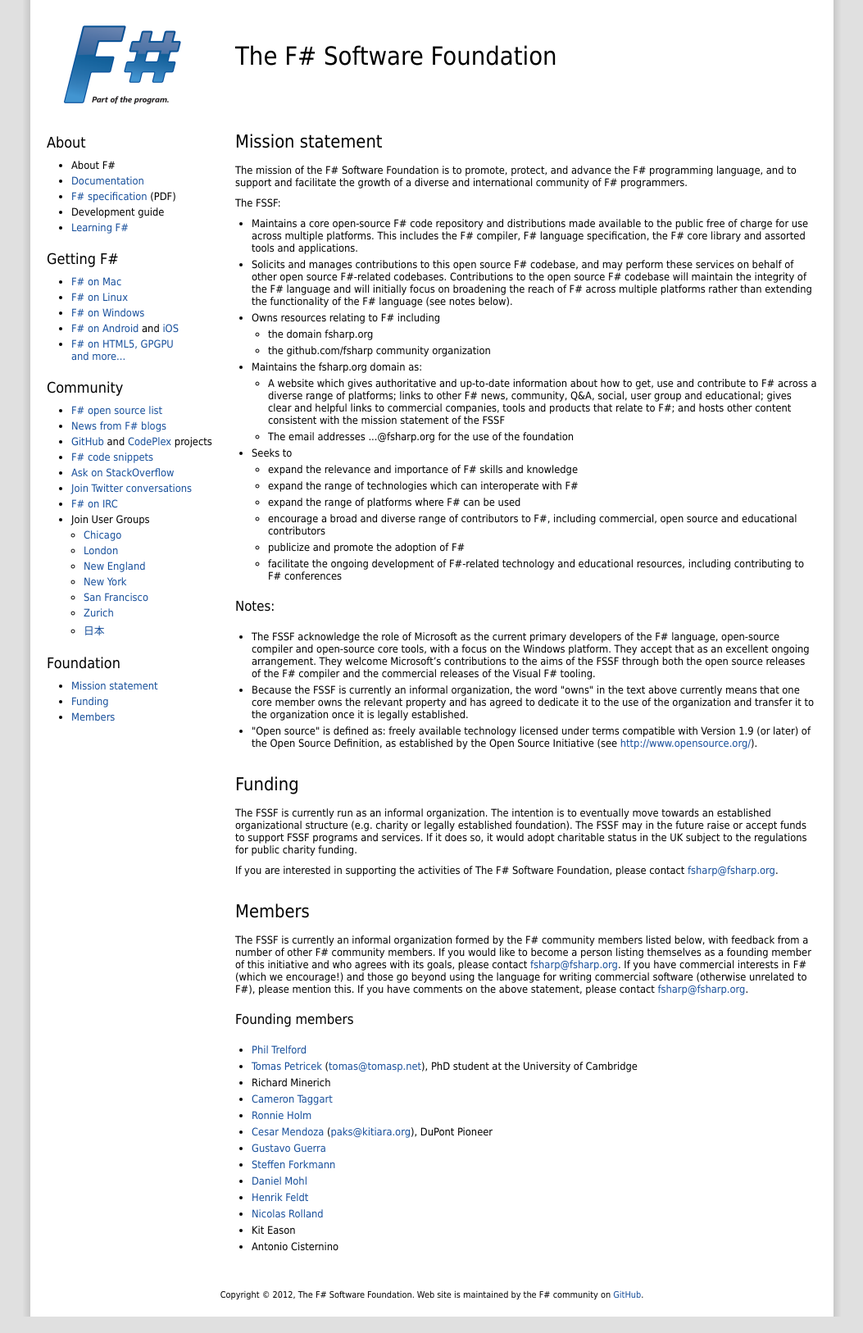
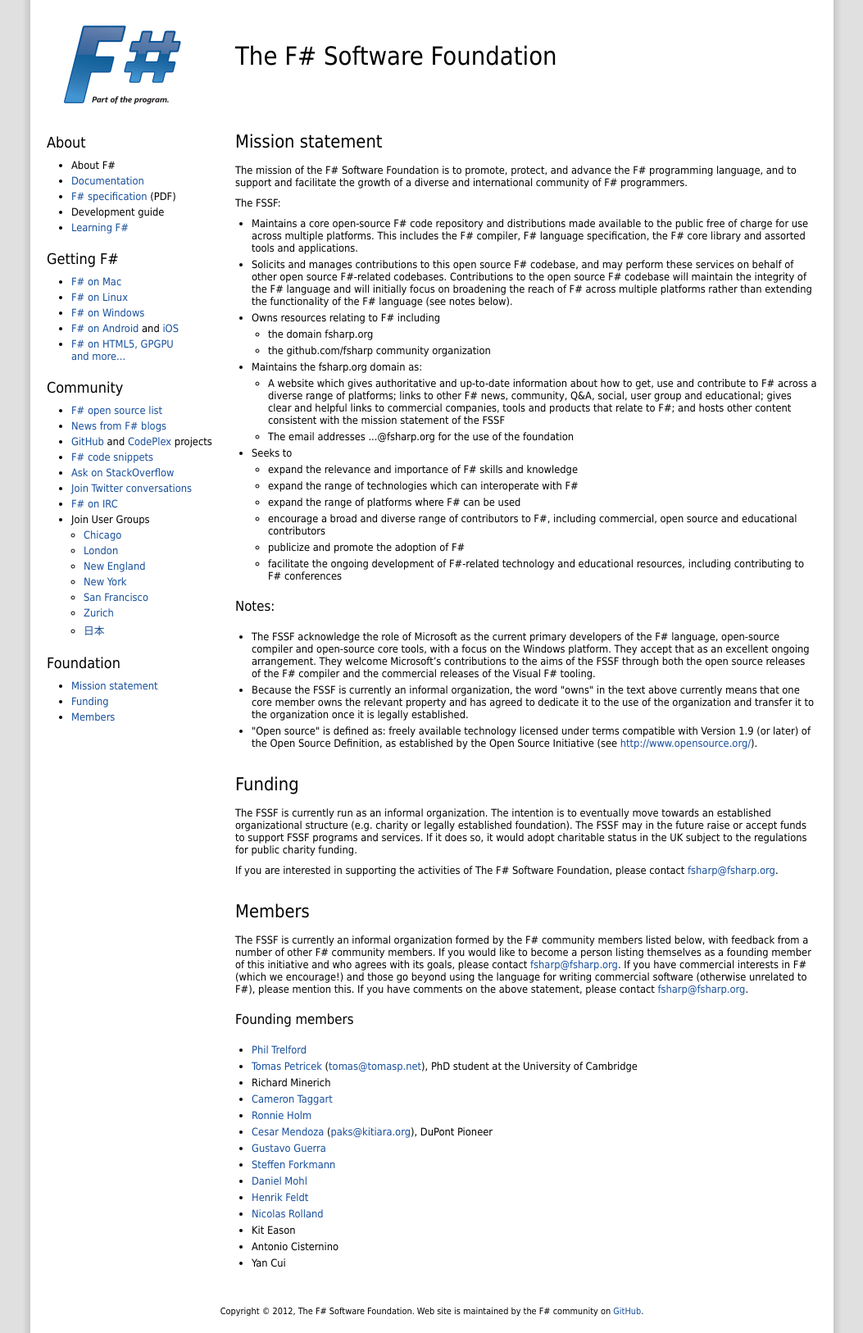
Before and after one commit to fsharp/fsharp.org, a Jekyll site: the page built from foundation.html, in a window 1280 px wide. Shown: the whole page at 82% size, without its empty margins (113-1166 px from the left). Built offline with Jekyll 4.4.1, drawn with Linux system fonts in a browser that asks for light colours; nearby versions of some CDN libraries; some web fonts are replaced; comment, search, counter and statistics services are not loaded.

Commit message:
Adding Yan

```diff
--- a/foundation.html
+++ b/foundation.html
@@ -74,5 +74,6 @@
   <li><a href="http://blog.xquant.net">Nicolas Rolland</a></li>
   <li>Kit Eason</li>
   <li>Antonio Cisternino</li>
+  <li>Yan Cui</li>
 </ul>
 </div>
```
